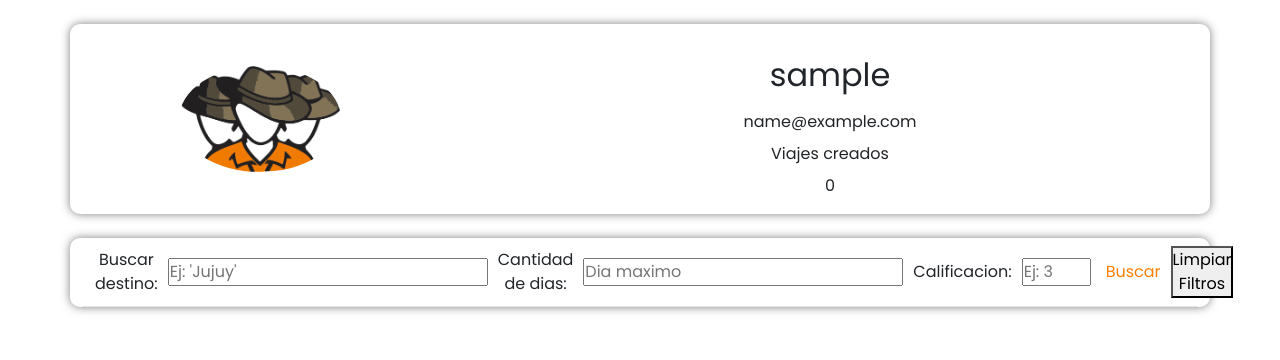
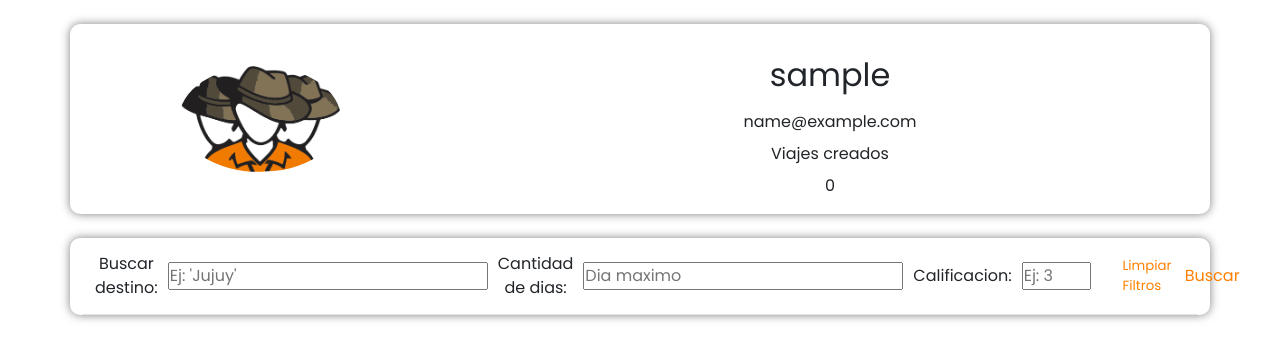
Before and after one commit to IgnacioLopez04/TP-IW2023-Lopez-Bellotti-Trinchieri, a Django app: page /registration/user/ in a window 1280 px wide. Shown: the part 60-420 px from the top of the page. Run offline with Django 4.2, Linux system fonts and the light colour scheme; the visitor is signed in with stand-in values (Sample User, id 1); data comes from the database, SQL or seed files in the repository; data that the repository does not hold is empty; some libraries are stand-ins or nearby versions.

Commit message:
cambios css

```diff
--- a/PlanificadorViajes/SitioWeb/static/CSS/base.css
+++ b/PlanificadorViajes/SitioWeb/static/CSS/base.css
@@ -160,6 +160,26 @@ nav h1 span{
     background-color: rgba(0,0,0,0.2);
 }
 
+.div-btn-limpiar{
+    width: 10%;
+}
+
+#limpiar-filtros{
+    border: none;
+    border-radius: 10px;
+    background-color: transparent;
+    color: #ff8000;
+    padding: 10px;
+    margin-left: 10px;
+
+    width: 70%;
+    font-size: 13.33px;
+}
+
+#limpiar-filtros:hover{
+    background-color: rgba(255,128,0,0.2);
+}
+
 /* .menu{
     position: absolute;
     left: 25px;
--- a/PlanificadorViajes/SitioWeb/templates/inicio.html
+++ b/PlanificadorViajes/SitioWeb/templates/inicio.html
@@ -70,11 +70,11 @@
             <input type="number" id="dias-hasta-input" name="dias-hasta" min="1" placeholder="Dia maximo">
             <label for="calificacion-input">Calificacion:</label>
             <input type="number" id="calificacion-input" name="calificacion" min="1" max="5" placeholder="Ej: 3">
+            <div class='div-btn-limpiar'>
+                <button id="limpiar-filtros" type="button">Limpiar Filtros</button>
+            </div>
             <div class='div-btn-buscar'>
                 <button id="submit" type="submit">Buscar</button>
-            </div>
-            <div class='div-btn-limpiar'>
-                <button id="limpiar-filtros" type="button">Limpiar Filtros</button>
             </div>
         </form>
         <div id="results"></div>
--- a/PlanificadorViajes/registration/templates/user.html
+++ b/PlanificadorViajes/registration/templates/user.html
@@ -32,11 +32,11 @@
             <input type="number" id="dias-hasta-input" name="dias-hasta" min="1" placeholder="Dia maximo">
             <label for="calificacion-input">Calificacion:</label>
             <input type="number" id="calificacion-input" name="calificacion" min="1" max="5" placeholder="Ej: 3">
+            <div class='div-btn-limpiar'>
+                <button id="limpiar-filtros" type="button">Limpiar Filtros</button>
+            </div>
             <div class='div-btn-buscar'>
                 <button id="submit" type="submit">Buscar</button>
-            </div>
-            <div class='div-btn-limpiar'>
-                <button id="limpiar-filtros" type="button">Limpiar Filtros</button>
             </div>
         </form>
         <div id="results" class='d-flex justify-content-center flex-wrap'></div>
```
Also changed, not shown: PlanificadorViajes/SitioWeb/static/CSS/detalle-viaje.css (+6 -4 lines), 5 other files.
